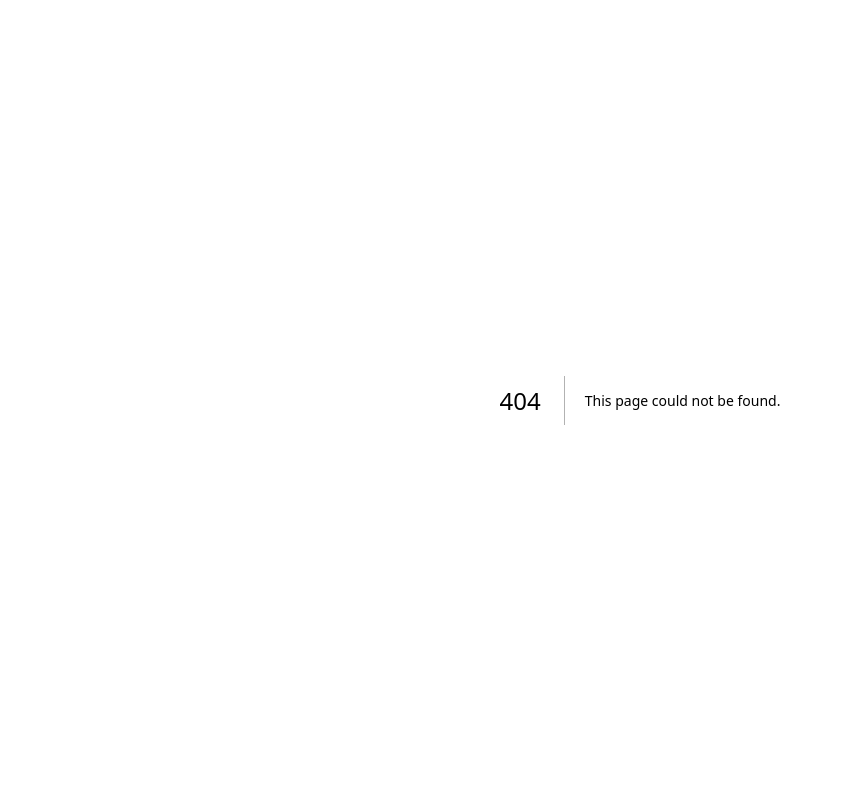
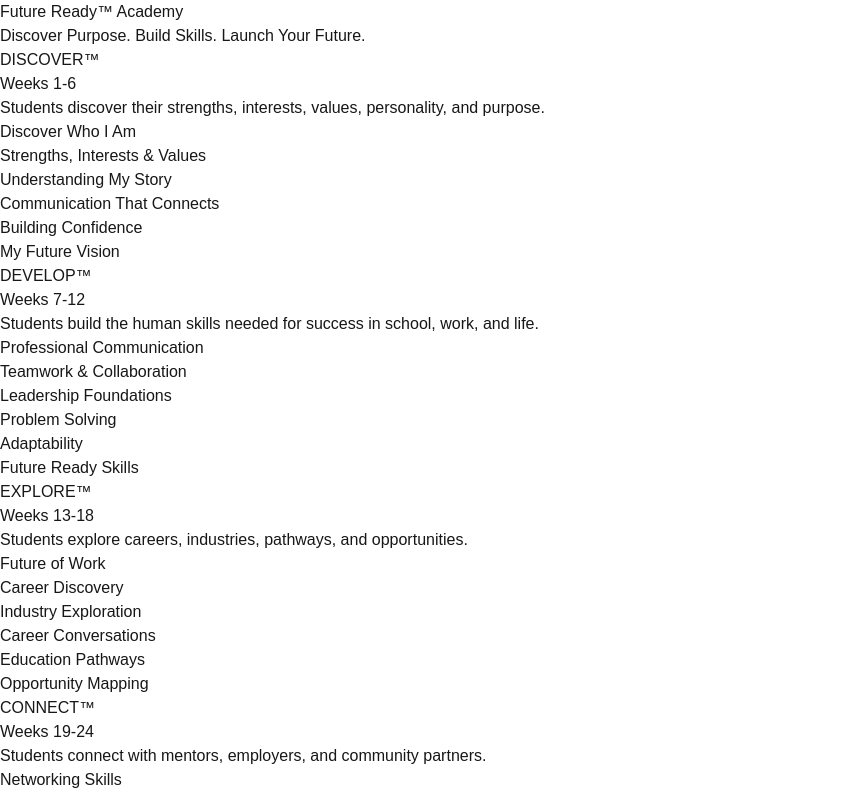
Before and after one commit to Link-Lake-Norman/Build6-, a Next.js app: page /academy in a window 1280 px wide. Before the commit this address had no page. Shown: the top 795 px of the page, without its empty margins (0-843 px from the left). Built offline with nearby package versions, Linux system fonts and the light colour scheme.

Commit message:
Add Future Ready Academy and student dashboard

```diff
--- /dev/null
+++ b/app/academy/page.tsx
@@ -0,0 +1,30 @@
+import { curriculum } from "@/content/curriculum";
+
+export default function AcademyPage() {
+  return (
+    <main>
+      <section>
+        <h1>Future Ready™ Academy</h1>
+        <p>
+          Discover Purpose. Build Skills. Launch Your Future.
+        </p>
+      </section>
+
+      <section>
+        {curriculum.map((phase) => (
+          <div key={phase.phase}>
+            <h2>{phase.phase}</h2>
+            <p>{phase.weeks}</p>
+            <p>{phase.description}</p>
+
+            <ul>
+              {phase.modules.map((module) => (
+                <li key={module}>{module}</li>
+              ))}
+            </ul>
+          </div>
+        ))}
+      </section>
+    </main>
+  );
+}
```
